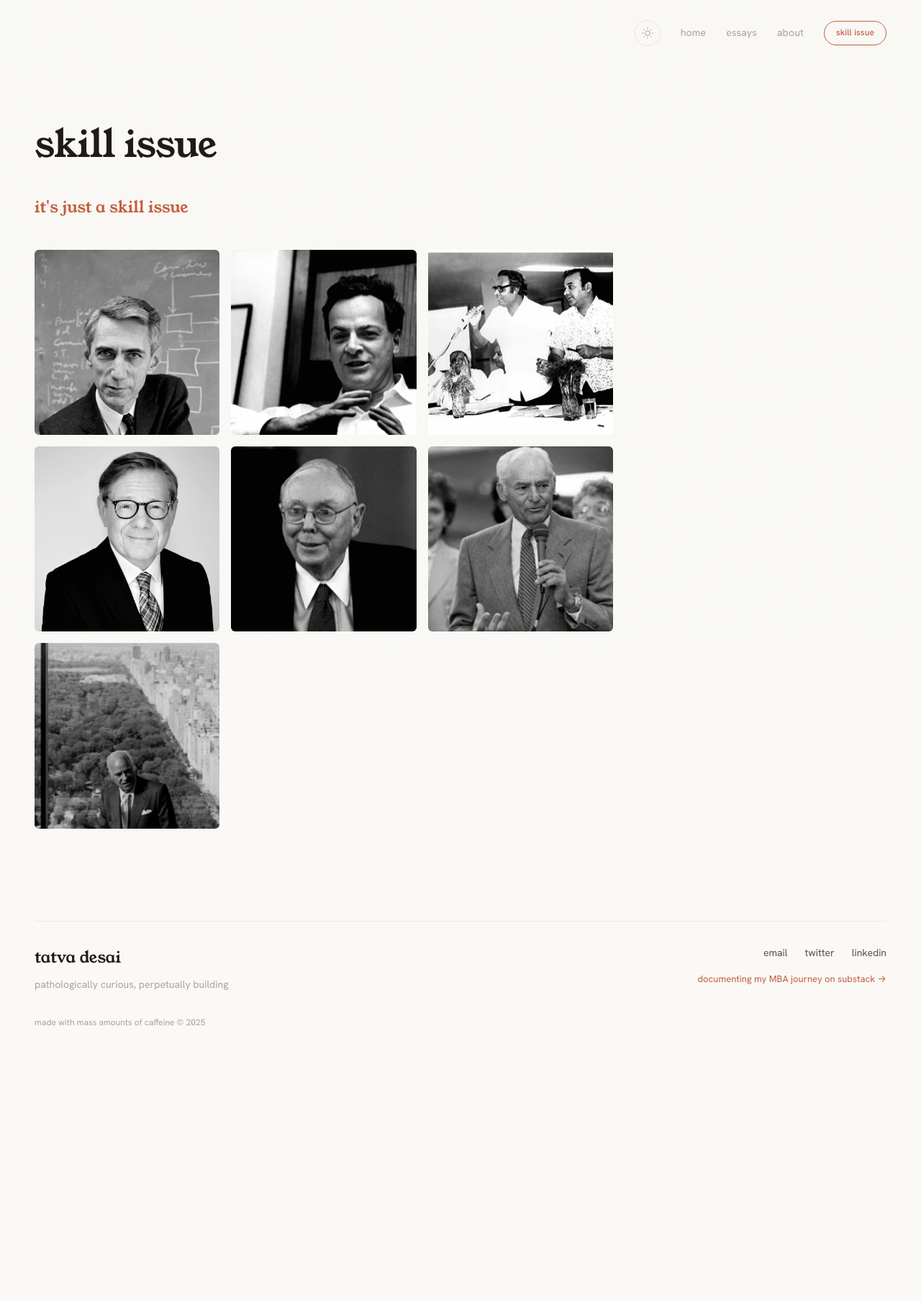
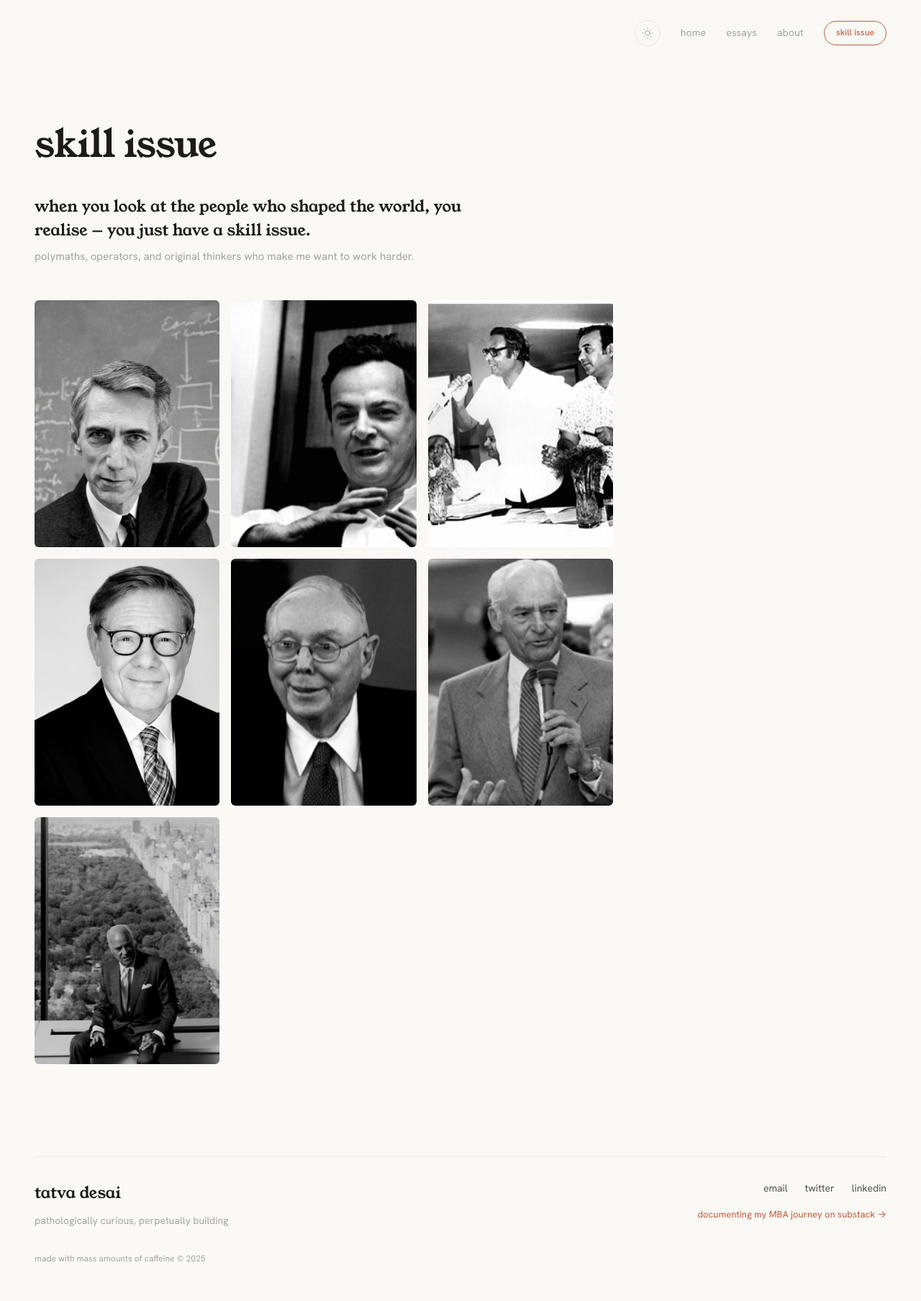
Before and after one commit to tatvadesai/tatvadesai.github.io, a Jekyll site: the page built from skill-issue.markdown, in a window 1280 px wide. Shown: the whole page at 72% size. Built offline with Jekyll 4.4.1, drawn with Linux system fonts in a browser that asks for light colours; before the commit the page ends 1479 px from its top, so only the background shows below that.

Commit message:
update: trim now section, enrich skill issue page
- Remove GatherAround and family biz from "now" (currently inactive)
- Add context to skill issue page: intro paragraph + one-liner per person
- Person cards now 3:4 portrait ratio with name + tag on hover
- Better intro text explaining why these people matter

Co-Authored-By: Claude Opus 4.6 <noreply@anthropic.com>

```diff
--- a/_layouts/home.html
+++ b/_layouts/home.html
@@ -54,8 +54,6 @@
             <h2 class="section-label">now</h2>
             <ul class="now-list">
                 <li>studying business analytics at bits pilani, pilani</li>
-                <li>building <a href="https://gather-around.vercel.app" target="_blank" rel="noopener noreferrer">gatheraround</a> — curating dinners that bring interesting people to the same table</li>
-                <li>running operations at the <a href="https://pritenterprise.vercel.app" target="_blank" rel="noopener noreferrer">family beverage business</a></li>
                 <li>documenting the journey on <a href="https://substack.com/@tatvadesai" target="_blank" rel="noopener noreferrer">substack</a></li>
             </ul>
         </section>
--- a/assets/css/style.css
+++ b/assets/css/style.css
@@ -838,8 +838,17 @@ a {
     font-family: var(--serif);
     font-size: 22px;
     font-weight: 400;
-    color: var(--accent);
-    margin-bottom: 40px;
+    color: var(--text);
+    margin-bottom: 8px;
+    max-width: 600px;
+    line-height: 1.5;
+}
+
+.skill-issue-desc {
+    font-size: 15px;
+    color: var(--text-muted);
+    margin-bottom: 48px;
+    max-width: 600px;
 }
 
 .people-grid {
@@ -851,10 +860,10 @@ a {
 
 .person-item {
     position: relative;
-    aspect-ratio: 1;
+    aspect-ratio: 3 / 4;
     overflow: hidden;
     border-radius: 6px;
-    /* staggered entrance — applied by JS */
+    cursor: default;
 }
 
 .person-item img {
@@ -872,25 +881,38 @@ a {
     transform: scale(1.04);
 }
 
-.person-name {
+.person-info {
     position: absolute;
     bottom: 0;
     left: 0;
     right: 0;
-    padding: 12px 16px;
+    padding: 20px 16px 16px;
+    background: linear-gradient(transparent, rgba(0, 0, 0, 0.8));
+    transform: translateY(100%);
+    transition: transform 0.35s ease-out;
+    display: flex;
+    flex-direction: column;
+    gap: 4px;
+}
+
+.person-item:hover .person-info {
+    transform: translateY(0);
+}
+
+.person-name {
     font-family: var(--sans);
-    font-size: 13px;
-    font-weight: 400;
+    font-size: 14px;
+    font-weight: 500;
     color: #fff;
     text-transform: lowercase;
-    background: linear-gradient(transparent, rgba(0, 0, 0, 0.7));
     letter-spacing: 0.01em;
-    transform: translateY(100%);
-    transition: transform 0.3s ease-out;
 }
 
-.person-item:hover .person-name {
-    transform: translateY(0);
+.person-tag {
+    font-family: var(--sans);
+    font-size: 12px;
+    color: rgba(255, 255, 255, 0.7);
+    line-height: 1.4;
 }
 
 /* ===== 404 Page ===== */
@@ -970,7 +992,7 @@ a {
         gap: 12px;
     }
 
-    .person-name {
+    .person-info {
         transform: translateY(0);
     }
 }
--- a/skill-issue.markdown
+++ b/skill-issue.markdown
@@ -6,35 +6,58 @@ permalink: /skill-issue/
 
 <h1 class="page-title">skill issue</h1>
 
-<p class="skill-issue-intro">it's just a skill issue</p>
+<p class="skill-issue-intro">when you look at the people who shaped the world, you realise — you just have a skill issue.</p>
+
+<p class="skill-issue-desc">polymaths, operators, and original thinkers who make me want to work harder.</p>
 
 <div class="people-grid">
     <div class="person-item">
         <img src="/assets/skill-issue/shannon.jpeg" alt="Claude Shannon">
-        <span class="person-name">claude shannon</span>
+        <div class="person-info">
+            <span class="person-name">claude shannon</span>
+            <span class="person-tag">invented information theory for fun</span>
+        </div>
     </div>
     <div class="person-item">
         <img src="/assets/skill-issue/feynman.jpeg" alt="Richard Feynman">
-        <span class="person-name">richard feynman</span>
+        <div class="person-info">
+            <span class="person-name">richard feynman</span>
+            <span class="person-tag">understood everything by first principles</span>
+        </div>
     </div>
     <div class="person-item">
         <img src="/assets/skill-issue/dhirubhai.jpeg" alt="Dhirubhai Ambani">
-        <span class="person-name">dhirubhai ambani</span>
+        <div class="person-info">
+            <span class="person-name">dhirubhai ambani</span>
+            <span class="person-tag">turned ₹500 into india's largest company</span>
+        </div>
     </div>
     <div class="person-item">
         <img src="/assets/skill-issue/ovitz.jpeg" alt="Michael Ovitz">
-        <span class="person-name">michael ovitz</span>
+        <div class="person-info">
+            <span class="person-name">michael ovitz</span>
+            <span class="person-tag">built the most powerful talent agency in history</span>
+        </div>
     </div>
     <div class="person-item">
         <img src="/assets/skill-issue/munger.jpeg" alt="Charlie Munger">
-        <span class="person-name">charlie munger</span>
+        <div class="person-info">
+            <span class="person-name">charlie munger</span>
+            <span class="person-tag">collected mental models like others collect stamps</span>
+        </div>
     </div>
     <div class="person-item">
         <img src="/assets/skill-issue/walton.jpeg" alt="Sam Walton">
-        <span class="person-name">sam walton</span>
+        <div class="person-info">
+            <span class="person-name">sam walton</span>
+            <span class="person-tag">obsessed over logistics until he changed retail forever</span>
+        </div>
     </div>
     <div class="person-item">
         <img src="/assets/skill-issue/kravis.jpeg" alt="Henry Kravis">
-        <span class="person-name">henry kravis</span>
+        <div class="person-info">
+            <span class="person-name">henry kravis</span>
+            <span class="person-tag">pioneered leveraged buyouts and reshaped wall street</span>
+        </div>
     </div>
 </div>
```
